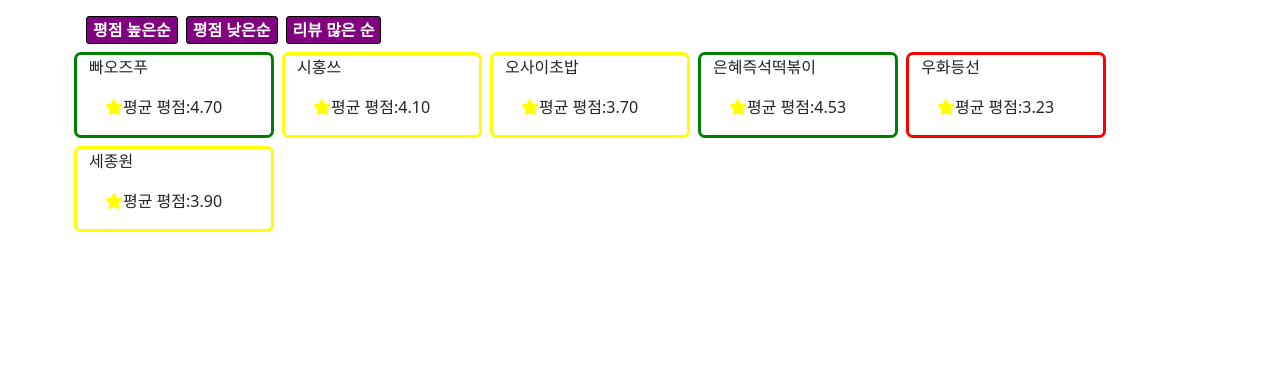
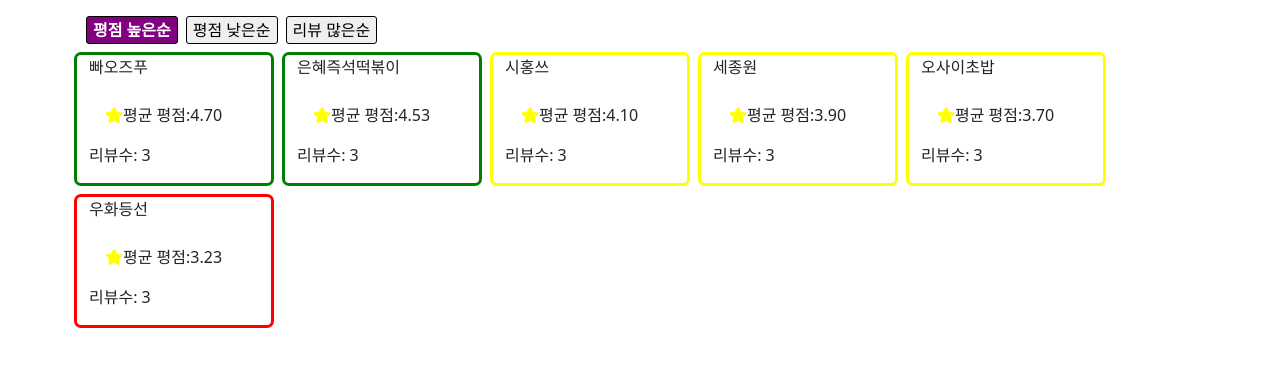
Before and after one commit to KwonSeRim2/IT-sYL_class, a plain HTML site: page vue/chapter06/test3.html in a window 1280 px wide. Shown: the part 42-408 px from the top of the page. Drawn offline with nearby package versions, Linux system fonts and the light colour scheme.

Commit message:
Update test3.html
- 버튼 선택은 클릭된 버튼과 이름이 같은 버튼을 찾아서 스타일 적용
- 정렬을 하려면 변수를 하나 만들어서 그안에 리스트를 넣고 정렬해서 return을 해준걸로 화면 출력

```diff
--- a/vue/chapter06/test3.html
+++ b/vue/chapter06/test3.html
@@ -39,12 +39,14 @@
         width: 200px;
         border-radius: 7px;
       }
-      button {
+      .defaultB {
         border: 1px solid black;
         color: black;
         border-radius: 3px;
       }
-      .clickColor {
+      .clickB {
+        border: 1px solid black;
+        border-radius: 3px;
         background-color: purple;
         color: white;
         font-weight: bold;
@@ -54,25 +56,26 @@
       <h2 class="mb-3">세종대 맛집 추천 및 정렬 기능🍽</h2>
       <button
         class="m-1"
-        v-for="(item, index) in list"
-        :value="index"
-        @click="clickEvent"
+        v-for="item in list"
+        :key="item.key"
+        @click="selected = item.label"
         @mouseover="overEvent"
-        :class="clickEvent()"
+        :class="selected === item.label ? 'clickB' : 'defaultB'"
       >
-        {{item}}
+        {{item.label}}
       </button>
       <div class="row">
         <div
           class="col-md-4 m-1 layout"
-          v-for="res in restaurants"
+          v-for="res in sort"
           :class="getAverage(res.reviews).style1"
         >
-          <divj class="card-title">{{res.name}}</divj>
+          <div class="card-title">{{res.name}}</div>
           <div class="card-body">
             <i class="fa-solid fa-star" style="color: yellow"></i>평균
             평점:{{getAverage(res.reviews).avg}}
           </div>
+          <p>리뷰수: {{res.reviews.length}}</p>
         </div>
       </div>
     </div>
@@ -91,8 +94,12 @@
               { name: '우화등선', reviews: [3.2, 3.4, 3.1] },
               { name: '세종원', reviews: [3.9, 4.0, 3.8] },
             ],
-            list: ['평점 높은순', '평점 낮은순', '리뷰 많은 순'],
-            clickSt: '',
+            list: [
+              { label: '평점 높은순', key: 'high' },
+              { label: '평점 낮은순', key: 'low' },
+              { label: '리뷰 많은순', key: 'count' },
+            ],
+            selected: '평점 높은순',
           };
         },
         methods: {
@@ -114,11 +121,28 @@
             }
             return { avg, style1 };
           },
-          clickEvent(e) {
-            return 'clickColor';
+        },
+        computed: {
+          sort() {
+            let sortlist = this.restaurants;
+            if (this.selected === '평점 높은순') {
+              sortlist.sort(
+                (a, b) =>
+                  this.getAverage(b.reviews).avg -
+                  this.getAverage(a.reviews).avg
+              );
+            } else if (this.selected === '평점 낮은순') {
+              sortlist.sort(
+                (a, b) =>
+                  this.getAverage(a.reviews).avg -
+                  this.getAverage(b.reviews).avg
+              );
+            } else if (this.selected === '리뷰 많은순') {
+              sortlist.sort((a, b) => b.reviews.length - a.reviews.length);
+            }
+            return sortlist;
           },
         },
-        computed: {},
       }).mount('#app');
     </script>
   </body>
```
